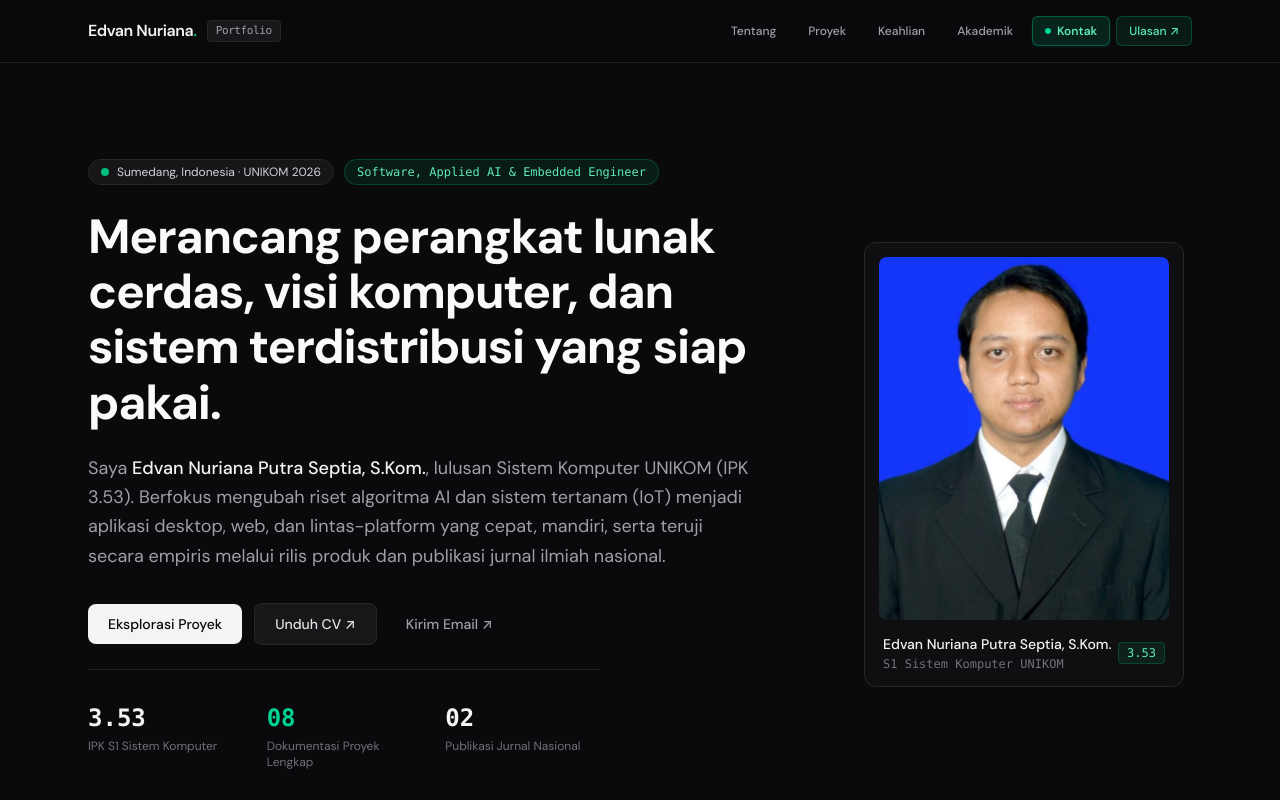
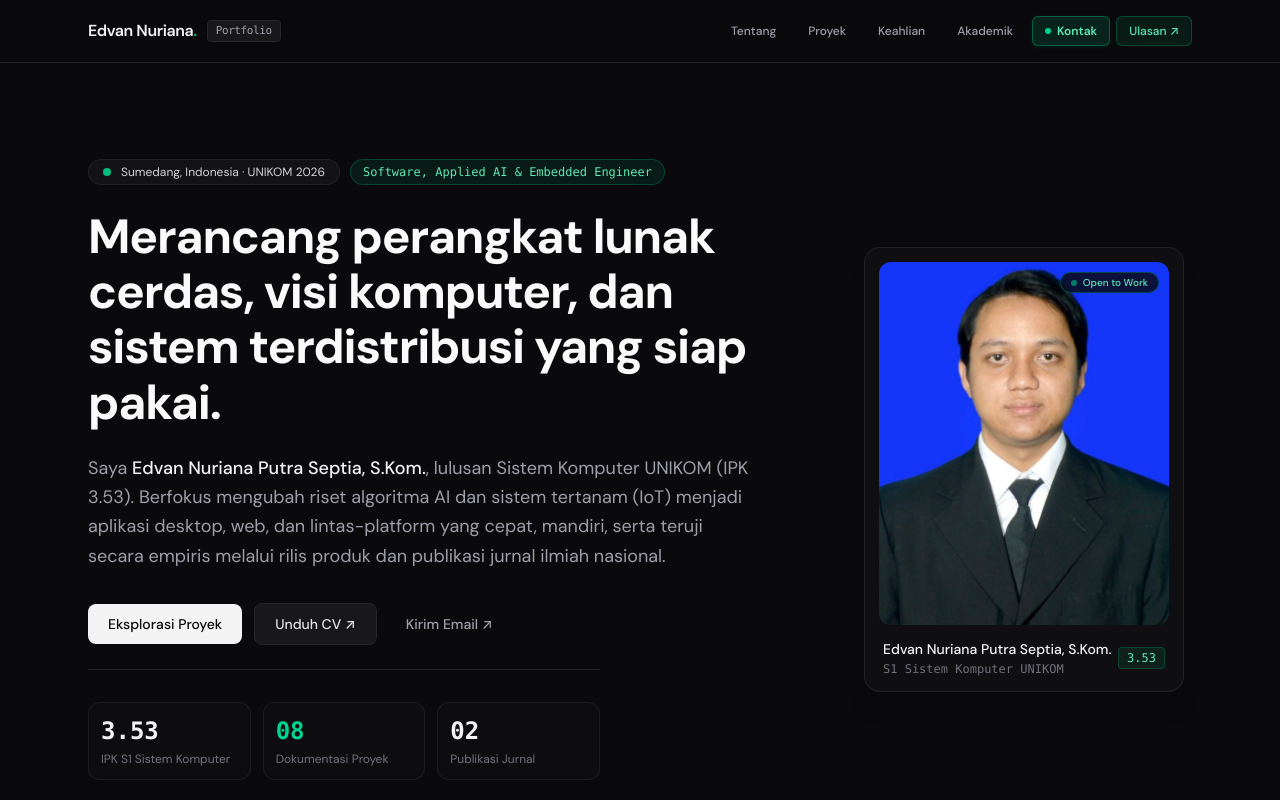
Before and after one commit to EdvanVPRoject/portofolio, a Next.js app: page / in a window 1280 px wide. Shown: the top 800 px of the page. Built offline with nearby package versions, Linux system fonts and the light colour scheme.

Commit message:
style: enhance UI aesthetics with subtle luxury micro-animations and ambient lighting

```diff
--- a/src/app/globals.css
+++ b/src/app/globals.css
@@ -11,16 +11,55 @@ html {
   scroll-behavior: smooth;
 }
 
+/* Custom Sleek Dark Scrollbar */
+::-webkit-scrollbar {
+  width: 7px;
+}
+::-webkit-scrollbar-track {
+  background: #0A0A0C;
+}
+::-webkit-scrollbar-thumb {
+  background: #27272A;
+  border-radius: 9999px;
+}
+::-webkit-scrollbar-thumb:hover {
+  background: #3F3F46;
+}
+
 body {
   background-image:
-    linear-gradient(to right, rgba(0, 0, 0, 0.035) 1px, transparent 1px),
-    linear-gradient(to bottom, rgba(0, 0, 0, 0.035) 1px, transparent 1px);
+    linear-gradient(to right, rgba(255, 255, 255, 0.025) 1px, transparent 1px),
+    linear-gradient(to bottom, rgba(255, 255, 255, 0.025) 1px, transparent 1px);
   background-size: 36px 36px;
 }
 
-.dark body {
-  background-image:
-    linear-gradient(to right, rgba(255, 255, 255, 0.03) 1px, transparent 1px),
-    linear-gradient(to bottom, rgba(255, 255, 255, 0.03) 1px, transparent 1px);
-  background-size: 36px 36px;
+@keyframes fadeInUp {
+  from {
+    opacity: 0;
+    transform: translateY(12px);
+  }
+  to {
+    opacity: 1;
+    transform: translateY(0);
+  }
 }
+
+.animate-fade-in-up {
+  animation: fadeInUp 0.6s cubic-bezier(0.16, 1, 0.3, 1) both;
+}
+
+.delay-75 {
+  animation-delay: 75ms;
+}
+
+.delay-150 {
+  animation-delay: 150ms;
+}
+
+.delay-225 {
+  animation-delay: 225ms;
+}
+
+.delay-300 {
+  animation-delay: 300ms;
+}
--- a/src/app/page.tsx
+++ b/src/app/page.tsx
@@ -2,7 +2,7 @@
 
 import React, { useState, useEffect } from 'react';
 import Image from 'next/image';
-import { Menu, X, ArrowUpRight } from 'lucide-react';
+import { Menu, X, ArrowUpRight, ArrowUp } from 'lucide-react';
 
 const NAV_ITEMS = [
   { id: 'about', label: 'Tentang' },
@@ -482,10 +482,12 @@ export default function PortfolioPage() {
     FeaturedApp | ResearchProject | null
   >(null);
   const [activeSection, setActiveSection] = useState<string>('about');
+  const [showScrollTop, setShowScrollTop] = useState(false);
 
   useEffect(() => {
     const sectionIds = ['about', 'projects', 'skills', 'academic', 'contact', 'feedback'];
     const handleScroll = () => {
+      setShowScrollTop(window.scrollY > 400);
       const scrollPosition = window.scrollY + 220;
       for (let i = sectionIds.length - 1; i >= 0; i--) {
         const id = sectionIds[i];
@@ -553,6 +555,15 @@ export default function PortfolioPage() {
       id="top"
       className="relative min-h-screen bg-[#0A0A0C] text-zinc-100 antialiased selection:bg-emerald-500/25 selection:text-emerald-200"
     >
+      {/* Ambient Emerald Aura (Soft & Modern) */}
+      <div
+        className="pointer-events-none absolute -top-40 left-1/2 -z-10 h-[500px] w-[850px] -translate-x-1/2 rounded-full opacity-20 blur-[130px]"
+        style={{
+          background:
+            'radial-gradient(ellipse at center, rgba(16, 185, 129, 0.25) 0%, rgba(16, 185, 129, 0.05) 50%, transparent 80%)',
+        }}
+      />
+
       {/* Subtle Architectural Dot-Matrix Grid (Bukan Glowing Blobs AI) */}
       <div
         className="pointer-events-none absolute inset-x-0 top-0 -z-10 h-[520px] opacity-25"
@@ -677,8 +688,11 @@ export default function PortfolioPage() {
             {/* Left Column */}
             <div className="space-y-6 lg:col-span-8">
               <div className="flex flex-wrap items-center gap-2.5">
-                <div className="inline-flex items-center gap-2 rounded-full border border-zinc-800 bg-zinc-900/90 px-3 py-1 text-xs text-zinc-300">
-                  <span className="h-2 w-2 rounded-full bg-emerald-500" />
+                <div className="inline-flex items-center gap-2.5 rounded-full border border-zinc-800/80 bg-zinc-900/70 px-3.5 py-1 text-xs text-zinc-300 backdrop-blur-sm transition hover:border-zinc-700">
+                  <span className="relative flex h-2 w-2">
+                    <span className="absolute inline-flex h-full w-full animate-ping rounded-full bg-emerald-400 opacity-75" />
+                    <span className="relative inline-flex h-2 w-2 rounded-full bg-emerald-500" />
+                  </span>
                   <span>Sumedang, Indonesia · UNIKOM 2026</span>
                 </div>
                 <span className="rounded-full border border-emerald-500/25 bg-emerald-500/10 px-3 py-1 font-mono text-xs text-emerald-300">
@@ -707,7 +721,7 @@ export default function PortfolioPage() {
               <div className="flex flex-wrap items-center gap-3 pt-2">
                 <a
                   href="#projects"
-                  className="rounded-lg bg-zinc-100 px-5 py-2.5 text-sm font-medium text-zinc-950 transition hover:bg-emerald-400"
+                  className="rounded-lg bg-zinc-100 px-5 py-2.5 text-sm font-medium text-zinc-950 transition-all duration-200 hover:-translate-y-0.5 hover:bg-emerald-400 hover:shadow-[0_4px_20px_rgba(52,211,153,0.25)]"
                 >
                   Eksplorasi Proyek
                 </a>
@@ -715,7 +729,7 @@ export default function PortfolioPage() {
                   href="/cv-edvan.pdf"
                   target="_blank"
                   rel="noreferrer"
-                  className="rounded-lg border border-zinc-800 bg-zinc-900 px-5 py-2.5 text-sm font-medium text-zinc-200 transition hover:border-emerald-500/40 hover:text-emerald-300"
+                  className="rounded-lg border border-zinc-800 bg-zinc-900 px-5 py-2.5 text-sm font-medium text-zinc-200 transition-all duration-200 hover:-translate-y-0.5 hover:border-emerald-500/40 hover:text-emerald-300"
                 >
                   Unduh CV ↗
                 </a>
@@ -728,29 +742,29 @@ export default function PortfolioPage() {
               </div>
 
               {/* Key Highlights Bar */}
-              <div className="grid grid-cols-3 gap-6 border-t border-zinc-800/80 pt-8 sm:max-w-lg">
-                <div>
-                  <p className="font-mono text-2xl font-semibold tabular-nums text-zinc-100">
+              <div className="grid grid-cols-3 gap-3 border-t border-zinc-800/80 pt-8 sm:max-w-lg">
+                <div className="group rounded-xl border border-zinc-800/60 bg-zinc-900/30 p-3 transition-all duration-200 hover:-translate-y-0.5 hover:border-emerald-500/30 hover:bg-zinc-900/50">
+                  <p className="font-mono text-2xl font-semibold tabular-nums text-zinc-100 group-hover:text-emerald-400 transition-colors">
                     3.53
                   </p>
                   <p className="mt-1 text-xs text-zinc-500">
                     IPK S1 Sistem Komputer
                   </p>
                 </div>
-                <div>
+                <div className="group rounded-xl border border-zinc-800/60 bg-zinc-900/30 p-3 transition-all duration-200 hover:-translate-y-0.5 hover:border-emerald-500/30 hover:bg-zinc-900/50">
                   <p className="font-mono text-2xl font-semibold tabular-nums text-emerald-400">
                     08
                   </p>
                   <p className="mt-1 text-xs text-zinc-500">
-                    Dokumentasi Proyek Lengkap
+                    Dokumentasi Proyek
                   </p>
                 </div>
-                <div>
-                  <p className="font-mono text-2xl font-semibold tabular-nums text-zinc-100">
+                <div className="group rounded-xl border border-zinc-800/60 bg-zinc-900/30 p-3 transition-all duration-200 hover:-translate-y-0.5 hover:border-emerald-500/30 hover:bg-zinc-900/50">
+                  <p className="font-mono text-2xl font-semibold tabular-nums text-zinc-100 group-hover:text-emerald-400 transition-colors">
                     02
                   </p>
                   <p className="mt-1 text-xs text-zinc-500">
-                    Publikasi Jurnal Nasional
+                    Publikasi Jurnal
                   </p>
                 </div>
               </div>
@@ -758,20 +772,25 @@ export default function PortfolioPage() {
 
             {/* Right Column: Profile Card */}
             <div className="lg:col-span-4">
-              <div className="mx-auto max-w-xs rounded-xl border border-zinc-800 bg-zinc-900/40 p-3.5 transition hover:border-zinc-700">
-                <div className="relative aspect-[4/5] w-full overflow-hidden rounded-lg bg-zinc-900">
+              <div className="group relative mx-auto max-w-xs rounded-2xl border border-zinc-800/80 bg-zinc-900/40 p-3.5 shadow-xl transition-all duration-300 hover:-translate-y-1 hover:border-emerald-500/30 hover:shadow-[0_12px_30px_-10px_rgba(16,185,129,0.15)]">
+                <div className="pointer-events-none absolute -inset-0.5 -z-10 rounded-2xl bg-gradient-to-b from-emerald-500/10 to-transparent opacity-0 blur-lg transition duration-300 group-hover:opacity-100" />
+                <div className="relative aspect-[4/5] w-full overflow-hidden rounded-xl bg-zinc-900">
                   <Image
                     src="/profile.jpeg"
                     alt="Edvan Nuriana Putra Septia, S.Kom."
                     fill
                     sizes="(max-width: 768px) 240px, 320px"
-                    className="object-cover"
+                    className="object-cover transition duration-500 group-hover:scale-105"
                     priority
                   />
+                  <div className="absolute top-2.5 right-2.5 inline-flex items-center gap-1.5 rounded-full border border-emerald-500/30 bg-zinc-950/80 px-2.5 py-0.5 text-[10px] font-medium text-emerald-300 backdrop-blur-md">
+                    <span className="h-1.5 w-1.5 rounded-full bg-emerald-400 animate-pulse" />
+                    Open to Work
+                  </div>
                 </div>
                 <div className="mt-3.5 flex items-center justify-between px-1">
                   <div>
-                    <p className="text-sm font-medium text-zinc-100">
+                    <p className="text-sm font-medium text-zinc-100 group-hover:text-emerald-200 transition-colors">
                       Edvan Nuriana Putra Septia, S.Kom.
                     </p>
                     <p className="mt-0.5 font-mono text-xs text-zinc-500">
@@ -850,7 +869,8 @@ export default function PortfolioPage() {
 
               {/* 3 Engineering Pillars */}
               <div className="grid gap-4 pt-3 sm:grid-cols-3">
-                <div className="rounded-xl border border-zinc-800/90 bg-zinc-900/30 p-4">
+                <div className="group relative overflow-hidden rounded-xl border border-zinc-800/90 bg-zinc-900/30 p-4 transition-all duration-300 hover:-translate-y-0.5 hover:border-emerald-500/30 hover:bg-zinc-900/50">
+                  <div className="pointer-events-none absolute inset-x-0 top-0 h-[1px] bg-gradient-to-r from-transparent via-emerald-500/35 to-transparent opacity-0 transition-opacity duration-300 group-hover:opacity-100" />
                   <p className="font-mono text-xs text-emerald-400">
                     01 · Native & Cross-Platform
                   </p>
@@ -859,7 +879,8 @@ export default function PortfolioPage() {
                     asinkron dan komunikasi real-time.
                   </p>
                 </div>
-                <div className="rounded-xl border border-zinc-800/90 bg-zinc-900/30 p-4">
+                <div className="group relative overflow-hidden rounded-xl border border-zinc-800/90 bg-zinc-900/30 p-4 transition-all duration-300 hover:-translate-y-0.5 hover:border-emerald-500/30 hover:bg-zinc-900/50">
+                  <div className="pointer-events-none absolute inset-x-0 top-0 h-[1px] bg-gradient-to-r from-transparent via-emerald-500/35 to-transparent opacity-0 transition-opacity duration-300 group-hover:opacity-100" />
                   <p className="font-mono text-xs text-emerald-400">
                     02 · Applied AI & Vision
                   </p>
@@ -868,7 +889,8 @@ export default function PortfolioPage() {
                     untuk otomasi media serta verifikasi visual.
                   </p>
                 </div>
-                <div className="rounded-xl border border-zinc-800/90 bg-zinc-900/30 p-4">
+                <div className="group relative overflow-hidden rounded-xl border border-zinc-800/90 bg-zinc-900/30 p-4 transition-all duration-300 hover:-translate-y-0.5 hover:border-emerald-500/30 hover:bg-zinc-900/50">
+                  <div className="pointer-events-none absolute inset-x-0 top-0 h-[1px] bg-gradient-to-r from-transparent via-emerald-500/35 to-transparent opacity-0 transition-opacity duration-300 group-hover:opacity-100" />
                   <p className="font-mono text-xs text-emerald-400">
                     03 · Edge IoT & Riset
                   </p>
@@ -928,8 +950,9 @@ export default function PortfolioPage() {
               {filteredApps.map((app) => (
                 <article
                   key={app.id}
-                  className="group flex flex-col justify-between rounded-xl border border-zinc-800 bg-zinc-900/30 p-6 transition hover:border-emerald-500/35 hover:bg-zinc-900/60"
-                >
+                  className="group relative flex flex-col justify-between overflow-hidden rounded-xl border border-zinc-800 bg-zinc-900/30 p-6 transition-all duration-300 hover:-translate-y-1 hover:border-emerald-500/35 hover:bg-zinc-900/60 hover:shadow-[0_12px_30px_-10px_rgba(16,185,129,0.12)]"
+                >
+                  <div className="pointer-events-none absolute inset-x-0 top-0 h-[1px] bg-gradient-to-r from-transparent via-emerald-500/35 to-transparent opacity-0 transition-opacity duration-300 group-hover:opacity-100" />
                   <div>
                     <div className="mb-5 flex items-start justify-between gap-4">
                       <div className="flex items-center gap-4">
@@ -995,7 +1018,7 @@ export default function PortfolioPage() {
                       onClick={() => setActiveModalProject(app)}
                       className="text-xs font-medium text-zinc-400 hover:text-emerald-400 hover:underline inline-flex items-center gap-1 transition"
                     >
-                      Rincian <ArrowUpRight className="w-3.5 h-3.5 text-emerald-400" />
+                      Rincian <ArrowUpRight className="w-3.5 h-3.5 text-emerald-400 transition-transform duration-200 group-hover/btn:translate-x-0.5 group-hover/btn:-translate-y-0.5" />
                     </button>
 
                     <div className="flex flex-wrap items-center gap-2">
@@ -1027,8 +1050,9 @@ export default function PortfolioPage() {
               {filteredResearch.map((project) => (
                 <article
                   key={project.id}
-                  className="group flex flex-col justify-between overflow-hidden rounded-xl border border-zinc-800 bg-zinc-900/30 transition hover:border-emerald-500/35 hover:bg-zinc-900/60"
-                >
+                  className="group relative flex flex-col justify-between overflow-hidden rounded-xl border border-zinc-800 bg-zinc-900/30 transition-all duration-300 hover:-translate-y-1 hover:border-emerald-500/35 hover:bg-zinc-900/60 hover:shadow-[0_12px_30px_-10px_rgba(16,185,129,0.12)]"
+                >
+                  <div className="pointer-events-none absolute inset-x-0 top-0 h-[1px] bg-gradient-to-r from-transparent via-emerald-500/35 to-transparent opacity-0 transition-opacity duration-300 group-hover:opacity-100" />
                   <div>
                     <div className="relative aspect-video w-full overflow-hidden border-b border-zinc-800/80 bg-zinc-950">
                       <Image
@@ -1082,7 +1106,7 @@ export default function PortfolioPage() {
                       <button
                         type="button"
                         onClick={() => setActiveModalProject(project)}
-                        className="text-xs font-medium text-zinc-400 hover:text-emerald-400 hover:underline inline-flex items-center gap-1 transition"
+                        className="group/btn text-xs font-medium text-zinc-400 hover:text-emerald-400 hover:underline inline-flex items-center gap-1 transition"
                       >
                         Rincian <ArrowUpRight className="w-3.5 h-3.5 text-emerald-400" />
                       </button>
@@ -1122,8 +1146,9 @@ export default function PortfolioPage() {
             {SKILLS_DATA.map((skill) => (
               <div
                 key={skill.title}
-                className="flex flex-col justify-between rounded-xl border border-zinc-800 bg-zinc-900/30 p-6 transition hover:border-zinc-700"
+                className="group relative flex flex-col justify-between overflow-hidden rounded-xl border border-zinc-800 bg-zinc-900/30 p-6 transition-all duration-300 hover:-translate-y-1 hover:border-emerald-500/30 hover:bg-zinc-900/50 hover:shadow-[0_8px_25px_-10px_rgba(16,185,129,0.1)]"
               >
+                <div className="pointer-events-none absolute inset-x-0 top-0 h-[1px] bg-gradient-to-r from-transparent via-emerald-500/30 to-transparent opacity-0 transition-opacity duration-300 group-hover:opacity-100" />
                 <div>
                   <span className="font-mono text-xs font-medium text-emerald-500">
                     {skill.index}
@@ -1168,7 +1193,8 @@ export default function PortfolioPage() {
 
           <div className="grid gap-6 md:grid-cols-3">
             {/* Pendidikan */}
-            <div className="rounded-xl border border-zinc-800 bg-zinc-900/30 p-6">
+            <div className="group relative overflow-hidden rounded-xl border border-zinc-800 bg-zinc-900/30 p-6 transition-all duration-300 hover:-translate-y-1 hover:border-emerald-500/30 hover:bg-zinc-900/50">
+              <div className="pointer-events-none absolute inset-x-0 top-0 h-[1px] bg-gradient-to-r from-transparent via-emerald-500/30 to-transparent opacity-0 transition-opacity duration-300 group-hover:opacity-100" />
               <p className="font-mono text-xs text-emerald-400">2022—2026</p>
               <h3 className="mt-2 text-lg font-semibold text-zinc-100">
                 S1 Sistem Komputer
@@ -1182,7 +1208,8 @@ export default function PortfolioPage() {
             </div>
 
             {/* Publikasi Nasional */}
-            <div className="rounded-xl border border-zinc-800 bg-zinc-900/30 p-6">
+            <div className="group relative overflow-hidden rounded-xl border border-zinc-800 bg-zinc-900/30 p-6 transition-all duration-300 hover:-translate-y-1 hover:border-emerald-500/30 hover:bg-zinc-900/50">
+              <div className="pointer-events-none absolute inset-x-0 top-0 h-[1px] bg-gradient-to-r from-transparent via-emerald-500/30 to-transparent opacity-0 transition-opacity duration-300 group-hover:opacity-100" />
               <p className="font-mono text-xs text-emerald-400">
                 Publikasi Nasional
               </p>
@@ -1212,7 +1239,8 @@ export default function PortfolioPage() {
             </div>
 
             {/* Sertifikasi Resmi */}
-            <div className="rounded-xl border border-zinc-800 bg-zinc-900/30 p-6">
+            <div className="group relative overflow-hidden rounded-xl border border-zinc-800 bg-zinc-900/30 p-6 transition-all duration-300 hover:-translate-y-1 hover:border-emerald-500/30 hover:bg-zinc-900/50">
+              <div className="pointer-events-none absolute inset-x-0 top-0 h-[1px] bg-gradient-to-r from-transparent via-emerald-500/30 to-transparent opacity-0 transition-opacity duration-300 group-hover:opacity-100" />
               <p className="font-mono text-xs text-emerald-400">
                 Sertifikasi Resmi
               </p>
@@ -1408,6 +1436,19 @@ export default function PortfolioPage() {
           </a>
         </div>
       </footer>
+
+      {/* Floating Back to Top Button */}
+      <a
+        href="#top"
+        aria-label="Kembali ke atas"
+        className={`fixed bottom-6 right-6 z-40 flex h-10 w-10 items-center justify-center rounded-full border border-zinc-700/80 bg-zinc-900/90 text-zinc-300 shadow-lg backdrop-blur-md transition-all duration-300 hover:border-emerald-400 hover:bg-emerald-500/20 hover:text-emerald-300 hover:-translate-y-0.5 ${
+          showScrollTop
+            ? 'opacity-100 translate-y-0 pointer-events-auto'
+            : 'opacity-0 translate-y-4 pointer-events-none'
+        }`}
+      >
+        <ArrowUp className="h-4 w-4" />
+      </a>
 
       {/* MODAL RINCIAN PROYEK */}
       {activeModalProject && (
```
Also changed, not shown: 1 other file (tests, documents, lock files or other folders).
